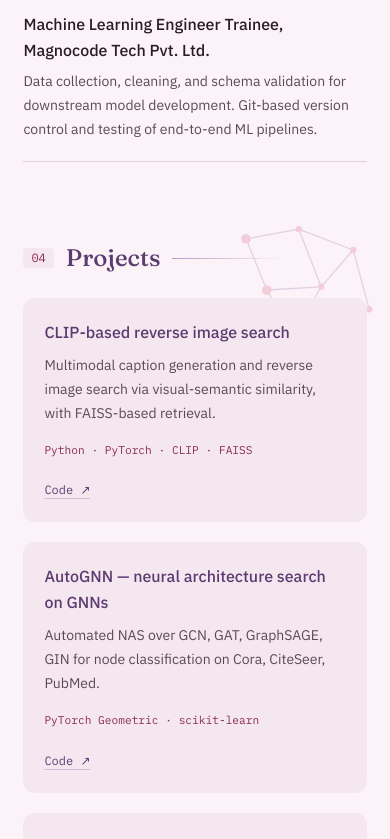
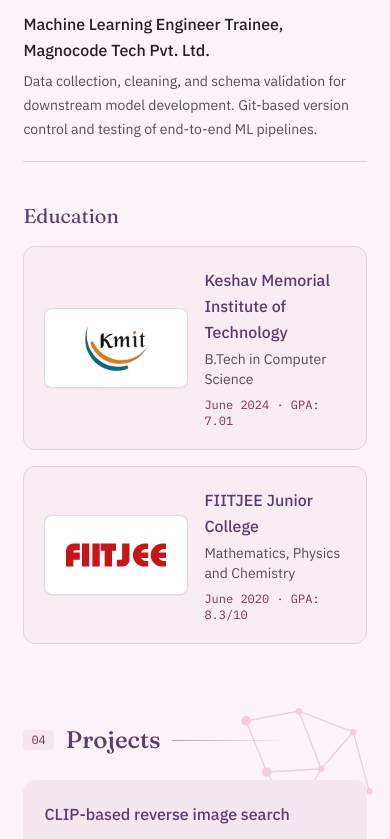
Before and after one commit to Sukt03/sukriti, a React (Vite) app: page / in a window 390 px wide. Shown: the part 6085-6924 px from the top of the page. Built offline with nearby package versions, Linux system fonts and the light colour scheme.

Commit message:
Add education section and institution logos

```diff
--- a/src/components/Experience.jsx
+++ b/src/components/Experience.jsx
@@ -1,8 +1,13 @@
-import { experience, sectionMeta } from '../data/content'
+import { education, experience, sectionMeta } from '../data/content'
 import LogoBadge from './LogoBadge'
 import RevealItem from './RevealItem'
 import SectionHeading from './SectionHeading'
 
 export default function Experience() {
-  return <section id="experience" className="section-shell scroll-mt-28 py-10 sm:py-12"><SectionHeading {...sectionMeta.experience}/><div>{experience.map((item, index) => { const iiit = item.title.includes('IIIT Hyderabad'); return <RevealItem key={item.title} index={index} className="border-t border-hairline last:border-b"><article className="flex flex-col gap-3 py-5 sm:flex-row sm:gap-5"><LogoBadge mark={iiit ? 'IIITH' : 'M'} label={iiit ? 'IIIT Hyderabad' : 'Magnocode Tech'}/><div className="shrink-0 font-mono text-xs text-inkSoft sm:w-36">{item.when}</div><div className="max-w-5xl"><h3 className="mb-1.5 font-medium">{item.title}</h3><p className="text-sm leading-6 text-inkSoft">{item.description}</p></div></article></RevealItem> })}</div></section>
+  return <section id="experience" className="section-shell scroll-mt-28 py-10 sm:py-12">
+    <SectionHeading {...sectionMeta.experience}/>
+    <div>{experience.map((item, index) => { const iiit = item.title.includes('IIIT Hyderabad'); return <RevealItem key={item.title} index={index} className="border-t border-hairline last:border-b"><article className="flex flex-col gap-3 py-5 sm:flex-row sm:gap-5"><LogoBadge mark={iiit ? 'IIITH' : 'M'} label={iiit ? 'IIIT Hyderabad' : 'Magnocode Tech'}/><div className="shrink-0 font-mono text-xs text-inkSoft sm:w-36">{item.when}</div><div className="max-w-5xl"><h3 className="mb-1.5 font-medium">{item.title}</h3><p className="text-sm leading-6 text-inkSoft">{item.description}</p></div></article></RevealItem> })}</div>
+    <h3 className="mb-4 mt-10 font-display text-xl text-purpleDeep">Education</h3>
+    <div className="grid gap-4 md:grid-cols-2">{education.map((item, index) => <RevealItem key={item.school} index={index}><article className="flex h-full items-center gap-4 rounded-xl border border-hairline bg-card/50 p-5"><LogoBadge mark={item.mark} label={item.school}/><div className="min-w-0"><h4 className="font-medium text-purpleDeep">{item.school}</h4><p className="mt-1 text-sm text-inkSoft">{item.qualification}</p><p className="mt-2 font-mono text-xs text-pinkDeep">{item.when} · {item.detail}</p></div></article></RevealItem>)}</div>
+  </section>
 }
--- a/src/components/LogoBadge.jsx
+++ b/src/components/LogoBadge.jsx
@@ -11,11 +11,13 @@ const logos = {
   ACE: logoPath('ace-engineering-college.svg'),
   IIITH: logoPath('iiit-hyderabad.png'),
   MU: logoPath('mahindra-university.png'),
+  KMIT: logoPath('kmit.png'),
+  FIITJEE: logoPath('fiitjee.svg'),
 }
 
 export default function LogoBadge({ mark, label, compact = false }) {
   const src = logos[mark]
-  const institution = ['MU', 'OU', 'ACE', 'IIITH'].includes(mark)
+  const institution = ['MU', 'OU', 'ACE', 'IIITH', 'KMIT', 'FIITJEE'].includes(mark)
   const imageSize = institution ? compact ? 'h-14 w-32 p-2' : 'h-20 w-36 p-3' : compact ? 'h-12 w-24 p-2' : 'h-16 w-28 p-2.5'
   return <span className={`inline-flex shrink-0 items-center justify-center rounded-lg border border-purple/25 bg-white shadow-sm ${src ? imageSize : compact ? 'h-8 min-w-8 px-1.5 text-[0.62rem]' : 'h-11 min-w-11 px-2 text-xs'}`} title={label} aria-label={label}>{src ? <img src={src} alt={label} className="max-h-full max-w-full object-contain"/> : <span className="font-mono font-medium tracking-tight text-purpleDeep">{mark}</span>}</span>
 }
--- a/src/data/content.js
+++ b/src/data/content.js
@@ -66,6 +66,11 @@ export const experience = [
   { when: 'Jan 2024 — Aug 2024', title: 'Machine Learning Engineer Trainee, Magnocode Tech Pvt. Ltd.', description: 'Data collection, cleaning, and schema validation for downstream model development. Git-based version control and testing of end-to-end ML pipelines.' },
 ]
 
+export const education = [
+  { mark: 'KMIT', school: 'Keshav Memorial Institute of Technology', qualification: 'B.Tech in Computer Science', when: 'June 2024', detail: 'GPA: 7.01' },
+  { mark: 'FIITJEE', school: 'FIITJEE Junior College', qualification: 'Mathematics, Physics and Chemistry', when: 'June 2020', detail: 'GPA: 8.3/10' },
+]
+
 export const projects = [
   { title: 'CLIP-based reverse image search', description: 'Multimodal caption generation and reverse image search via visual-semantic similarity, with FAISS-based retrieval.', stack: 'Python · PyTorch · CLIP · FAISS', href: 'https://github.com/Sukt03/CLIP-reverse-image-search', linkLabel: 'Code ↗' },
   { title: 'AutoGNN — neural architecture search on GNNs', description: 'Automated NAS over GCN, GAT, GraphSAGE, GIN for node classification on Cora, CiteSeer, PubMed.', stack: 'PyTorch Geometric · scikit-learn', href: 'https://github.com/Sukt03/AutoGNN', linkLabel: 'Code ↗' },
```
Also changed, not shown: public/logos/fiitjee.svg (added), public/logos/kmit.png (added).
